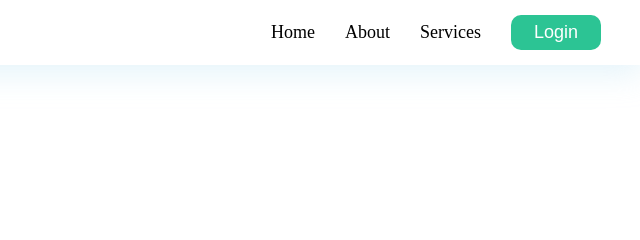
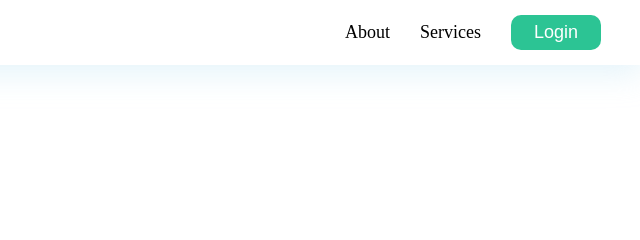
Before and after one commit to officialharshvardhan/Docmate, a website: page public/index.html in a window 1280 px wide. Shown: the top 240 px of the page, 638-1278 px from the left. Drawn offline with Linux system fonts and the light colour scheme.

Commit message:
First commit

```diff
--- a/public/index.html
+++ b/public/index.html
@@ -18,7 +18,7 @@
             </div>
             <i class="fa-solid fa-bars menu-toggle"></i> <!-- Hamburger Icon -->
             <ul class="nav-links">
-                <li><a href="#home">Home</a></li>
+                <!-- <li><a href="#home">Home</a></li> -->
                 <li><a href="#about">About</a></li>
                 <li><a href="#services">Services</a></li>
                 <!-- <li><a href="login.html"><button class="login">Login</button></a></li> -->
```
